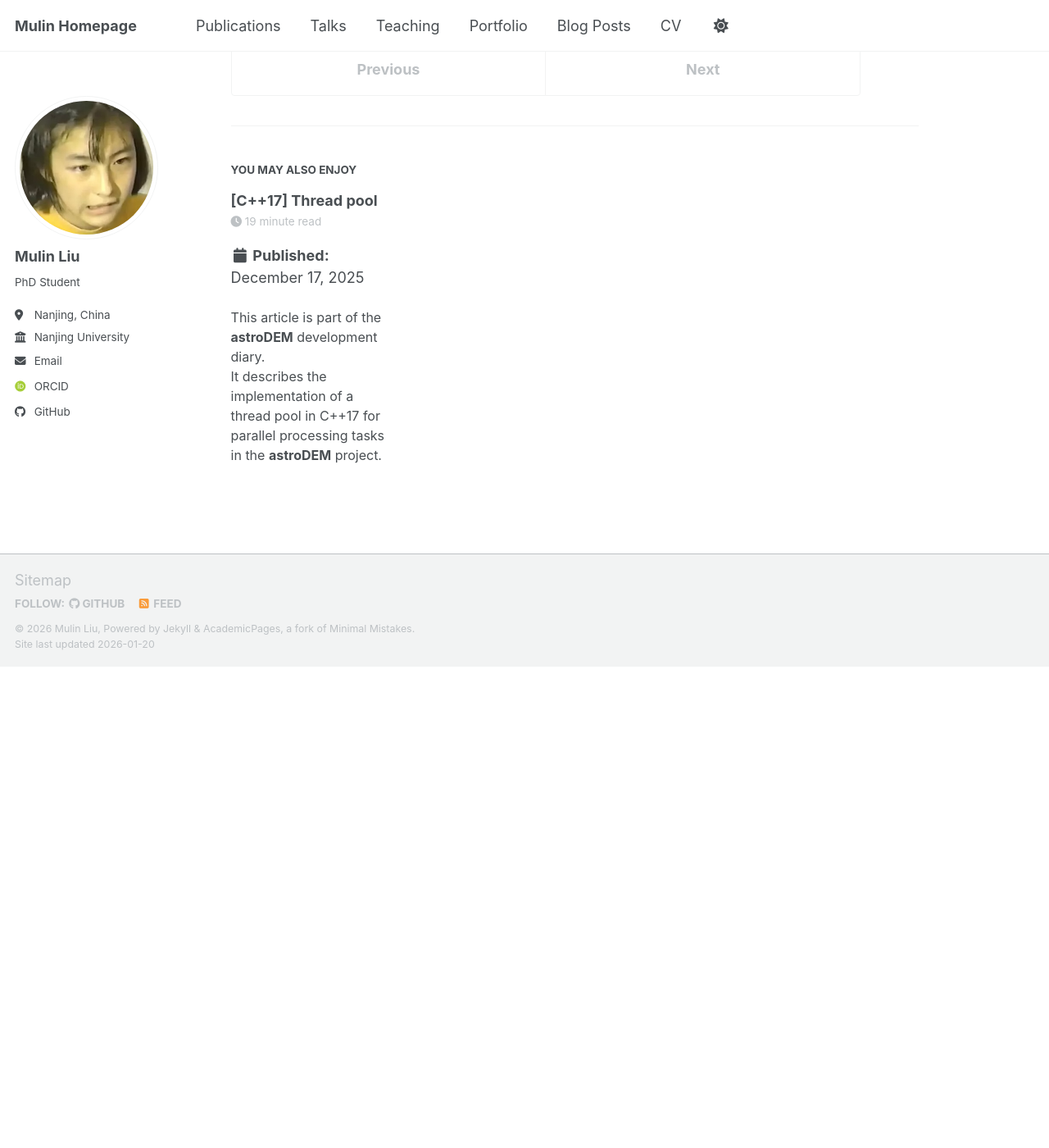
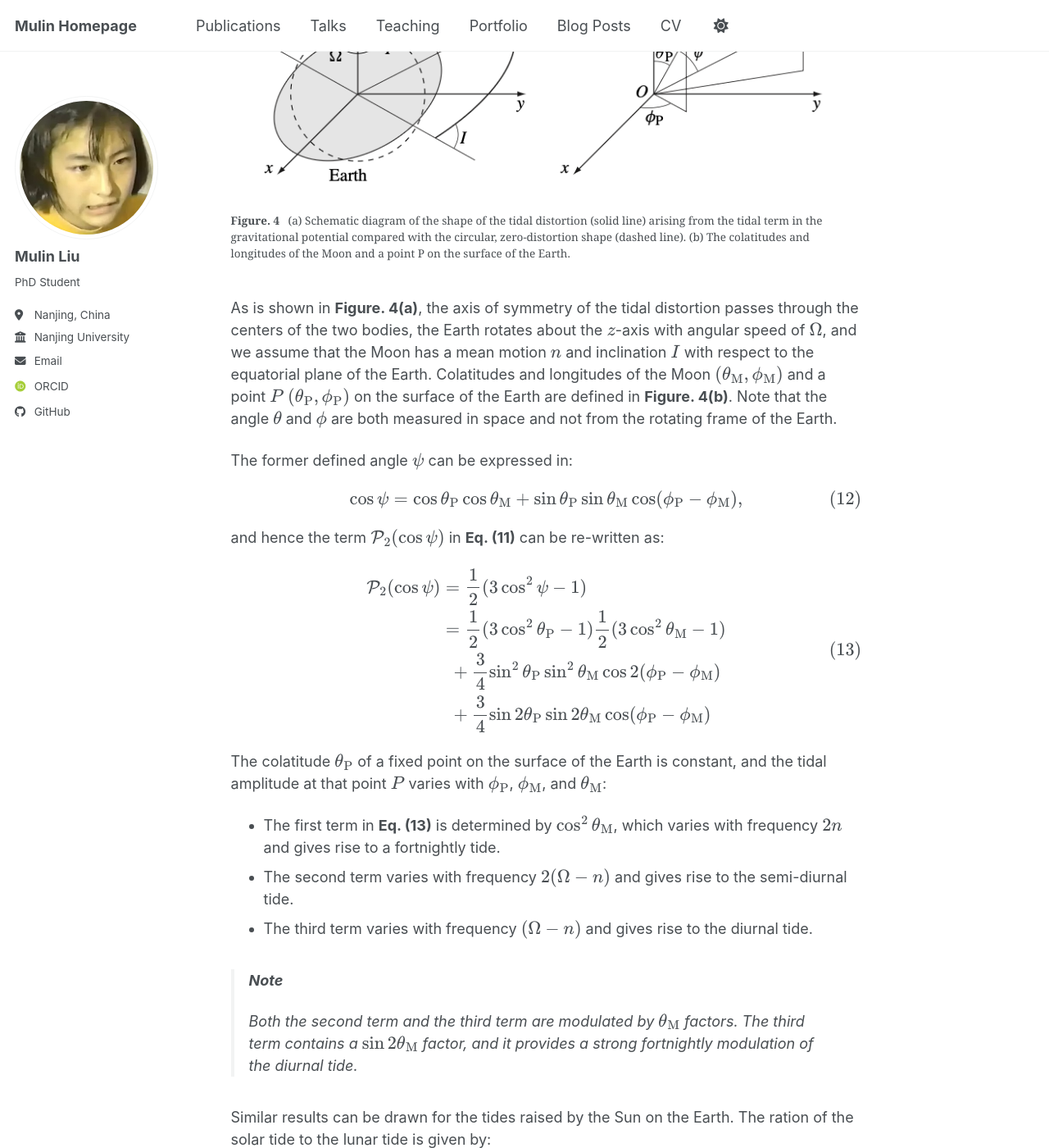
Before and after one commit to Mulin-LIU/mulin-liu.github.io, a Jekyll site: the page built from _posts/2026-01-13-cm-tide.md, in a window 1280 px wide and 1400 px high, scrolled down 4912 px. Shown: the whole window at 82% size. Built offline with Jekyll 4.4.1, drawn with Linux system fonts in a browser that asks for light colours; some web fonts are replaced; a script bundle is joined from its source files by our own code; library files that are not in the unit come from our copies; before the commit the page ends 5725 px from its top, so only the background shows below that; some of the changed text lies outside the part shown.

Commit message:
Update 2026-01-13-cm-tide.md Update about.md

```diff
--- a/_posts/2026-01-13-cm-tide.md
+++ b/_posts/2026-01-13-cm-tide.md
@@ -20,6 +20,7 @@ In celestial mechanics, objects are always treated as point masses for simplicit
 # Quick Links
 
 - [The Tidal Bulge](#the-tidal-bulge)
+- [The Potential Theory](#the-potential-theory)
 
 ---
 
@@ -171,12 +172,65 @@ In **Eq. (7)**, the three terms represent different components of the potential:
 
   where $$\zeta = \frac{m_{\rm{s}}}{m_{\rm{p}}} (\frac{R_{\rm{p}}}{a})^3 R_{\rm{p}}$$ and $$g = \frac{\mathcal{G} m_{\rm{p}}}{R_{\rm{p}}^2}$$ is the surface gravity of the planet. $$\zeta \mathcal{P}_2(\cos \psi)$$ represents the amplitude of the equilibrium tide on the planet for any given angle $$\psi$$. As the term $$\mathcal{P}_2(\cos \psi)$$ has a period of $$\pi$$, the Moon produces two high tides and two low tides on the Earth each day.
 
+The tidal deformation of the Earth is complicated because of the following reasons:
+- The Sun and the Moon both contribute significantly to the tides.
+- The Sun and the Moon both orbit around the earth in paths that are eccentric and inclined to the equator of the Earth.
 
+<figure>
+    <img src="/images/2026-01-13-cm-tide-figures/figure4.png" alt="Schematic diagram of the shape of the tidal distortion (solid line) arising from the tidal term in the gravitational potential compared with the circular, zero-distortion shape (dashed line). " >
+      <figcaption> <b>Figure. 4</b>&nbsp;&nbsp;
+      (a) Schematic diagram of the shape of the tidal distortion (solid line) arising from the tidal term in the gravitational potential compared with the circular, zero-distortion shape (dashed line). (b) The colatitudes and longitudes of the Moon and a point P on the surface of the Earth.
+      </figcaption>
+</figure>
 
+As is shown in **Figure. 4(a)**, the axis of symmetry of the tidal distortion passes through the centers of the two bodies, the Earth rotates about the $$z$$-axis with angular speed of $$\Omega$$, and we assume that the Moon has a mean motion $$n$$ and inclination $$I$$ with respect to the equatorial plane of the Earth. Colatitudes and longitudes of the Moon $$(\theta_\rm{M}, \phi_\rm{M})$$ and a point $$P$$ $$(\theta_\rm{P}, \phi_\rm{P})$$ on the surface of the Earth are defined in **Figure. 4(b)**. Note that the angle $$\theta$$ and $$\phi$$ are both measured in space and not from the rotating frame of the Earth.
 
+The former defined angle $$\psi$$ can be expressed in:
 
+$$
+\begin{equation}
+\cos \psi =  \cos \theta_\rm{P} \cos \theta_\rm{M} + \sin \theta_\rm{P} \sin \theta_\rm{M} \cos (\phi_\rm{P} - \phi_\rm{M}),
+\end{equation}
+\tag{12}
+$$
 
+and hence the term $$\mathcal{P}_2(\cos \psi)$$ in **Eq. (11)** can be re-written as:
 
+$$
+\begin{equation}
+\begin{aligned}
+\mathcal{P}_2(\cos \psi) &= \frac{1}{2}(3\cos^2\psi - 1) \\
+                         &= \frac{1}{2}(3\cos^2 \theta_\rm{P} - 1)\frac{1}{2}(3\cos^2 \theta_\rm{M} - 1) \\
+                          & \ \ + \frac{3}{4} \sin^2 \theta_\rm{P} \sin^2 \theta_\rm{M} \cos 2(\phi_\rm{P} - \phi_\rm{M}) \\
+                          & \ \ + \frac{3}{4} \sin 2\theta_\rm{P} \sin 2\theta_\rm{M} \cos (\phi_\rm{P} - \phi_\rm{M})
+\end{aligned}
+\end{equation}
+\tag{13}
+$$
+
+The colatitude $$\theta_\rm{P}$$ of a fixed point on the surface of the Earth is constant, and the tidal amplitude at that point $$P$$ varies with $$\phi_\rm{P}$$, $$\phi_\rm{M}$$, and $$\theta_\rm{M}$$:
+- The first term in **Eq. (13)** is determined by $$\cos^2 \theta_\rm{M}$$, which varies with frequency $$2n$$ and gives rise to a fortnightly tide.
+- The second term varies with frequency $$2(\Omega - n)$$ and gives rise to the semi-diurnal tide.
+- The third term varies with frequency $$(\Omega - n) $$ and gives rise to the diurnal tide.
+
+> **Note**
+>
+> Both the second term and the third term are modulated by $$\theta_\rm{M}$$ factors. The third term contains a $$\sin 2\theta_\rm{M}$$ factor, and it provides a strong fortnightly modulation of the diurnal tide.
+>
+
+Similar results can be drawn for the tides raised by the Sun on the Earth. The ration of the solar tide to the lunar tide is given by:
+
+$$
+\begin{equation}
+\frac{\zeta_\rm{S}}{\zeta_\rm{M}} = \frac{m_\rm{S}}{m_\rm{M}} (\frac{a_\rm{M}}{a_\rm{S}})^3 \approx 0.46.
+\end{equation}
+$$
+
+For the tide raised by the Moon on the Earth, $$\zeta = 0.36 \ \rm{m}$$, while for the solar tide, $$\zeta = 0.16 \ \rm{m}$$.
+
+---
+
+# The Potential Theory
 
 
 
```
Also changed, not shown: _pages/about.md (+19 -1 lines), images/2026-01-13-cm-tide-figures/figure4.png (added).
